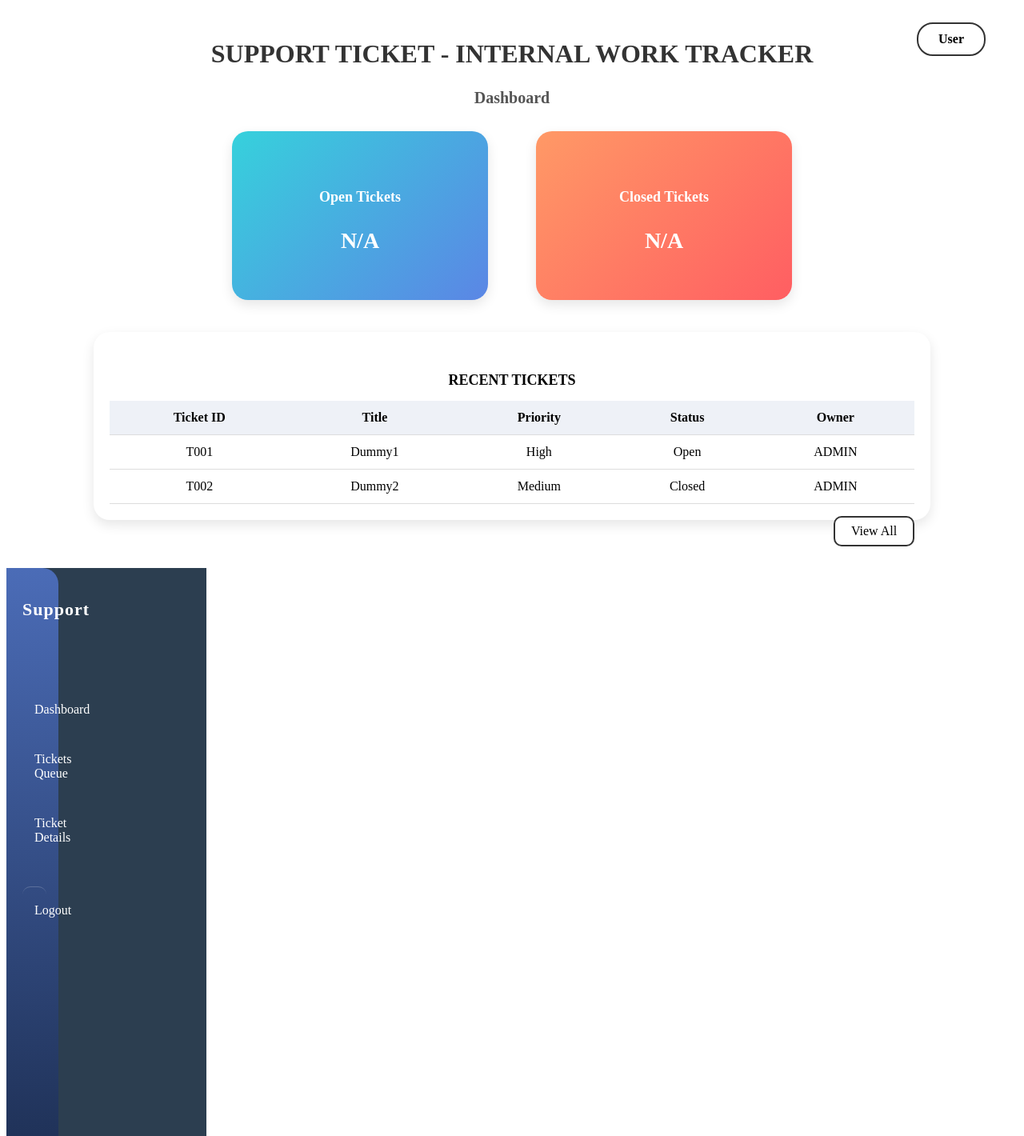
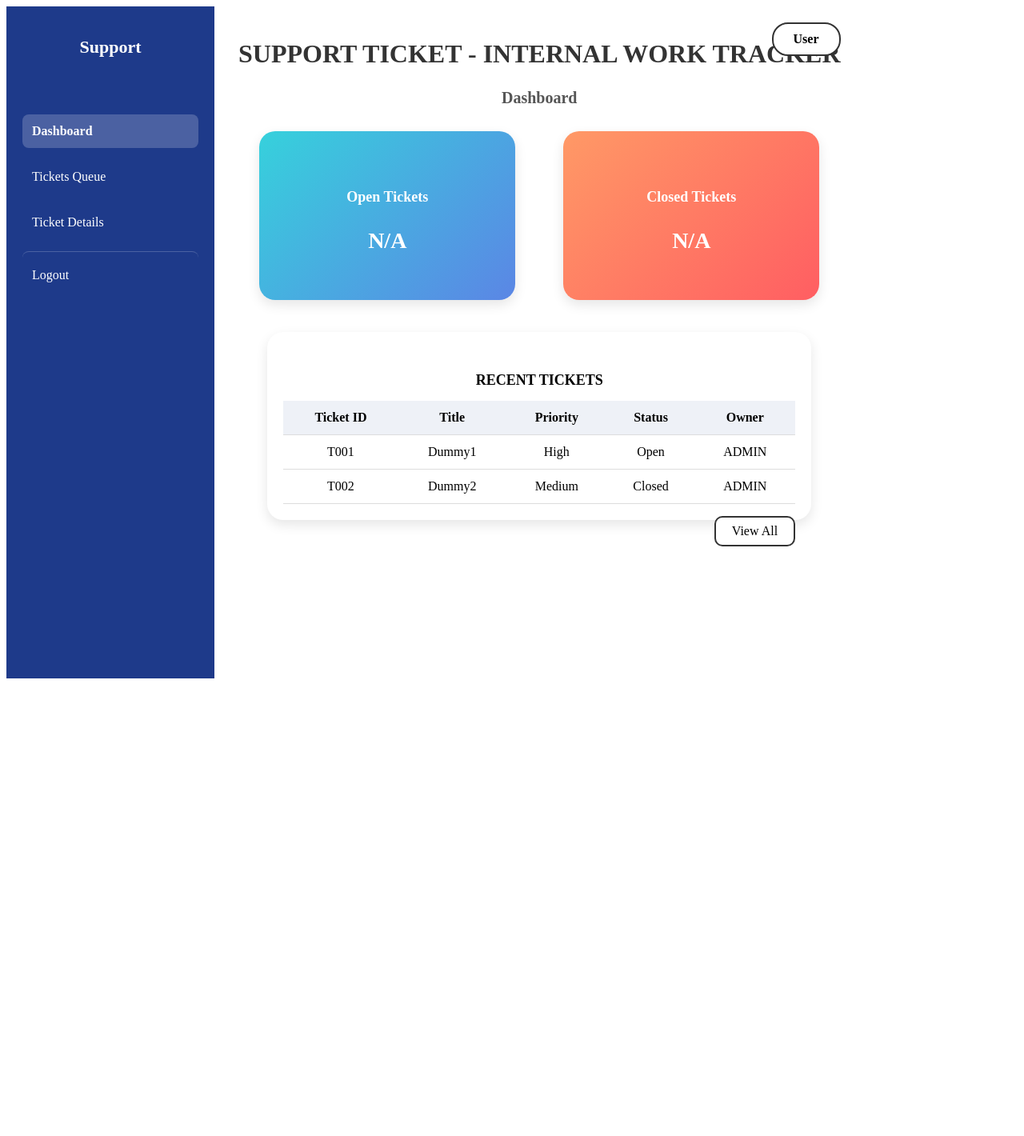
Before and after one commit to SIS-EBhogapurapu/Support-Ticket-and-Escalation-Board, an Angular app: page /users in a window 1280 px wide. Shown: the top 1420 px of the page at 80% size. After the commit the page ends 848 px from the top, so only its background shows below. Built offline with nearby package versions, Linux system fonts and the light colour scheme.

Commit message:
Changed UI of sidenavigation and added additional functionalities

```diff
--- a/src/app/sidebar/sidebar.css
+++ b/src/app/sidebar/sidebar.css
@@ -1,58 +1,54 @@
 /* Sidebar container */
 .sidebar {
-  width: 10%;
+  width: 220px;
   height: 100vh;
-  background: linear-gradient(180deg, #4b6cb7, #182848);
+  background: #1e3a8a;
   color: white;
   padding: 20px;
-  border-radius: 0 20px 20px 0;
-  margin: 0;
   display: flex;
   flex-direction: column;
-  gap:15px;
 }
 
-
-/* Logo / Title */
+/* Logo */
 .logo {
   text-align: center;
   margin-bottom: 40px;
   font-size: 22px;
   font-weight: bold;
-  letter-spacing: 1px;
 }
 
-/* Menu list */
+/* Menu */
 .menu {
   list-style: none;
   padding: 0;
 }
 
-/* Each item */
+/* Menu items */
 .menu-item {
-  margin: 20px 0;
-  padding: 12px 15px;
-  border-radius: 10px;
+  margin: 15px 0;
+  padding: 12px;
+  border-radius: 8px;
   cursor: pointer;
-  transition: 0.3s ease;
-  font-size: 16px;
+  color: white;
+  transition: all 0.3s ease;
 }
 
-/* Hover effect */
+/* ✅ Hover → fade (transparent effect) */
 .menu-item:hover {
-  background: rgba(255, 255, 255, 0.2);
+  background: rgba(255, 255, 255, 0.1);
+  opacity: 0.6;
 }
 
-/* Active menu item */
+/* ✅ Active item (NO white box) */
 .menu-item.active {
-  background: #ffffff;
-  color: #182848;
+  background: rgba(255, 255, 255, 0.2);
+  color: white;
   font-weight: bold;
 }
 
-/* Logout styling */
+/* Logout */
 .logout {
-  margin-top: 40px;
+  margin-top: auto;
+  padding-top: 20px;
   border-top: 1px solid rgba(255,255,255,0.2);
-  padding-top: 20px;
 }
--- a/src/app/sidebar/sidebar.html
+++ b/src/app/sidebar/sidebar.html
@@ -3,7 +3,7 @@
   <h2 class="logo">Support</h2>
 
   <ul class="menu">
-    <li class="menu-item" routerLink="/admin" routerLinkActive="active">
+    <li class="menu-item" routerLink="/users" routerLinkActive="active">
       Dashboard
     </li>
 
--- a/src/app/users/users.html
+++ b/src/app/users/users.html
@@ -1,3 +1,8 @@
+<div class="layout">
+  <div class="sidebar-container">
+    <app-sidebar></app-sidebar>
+  </div>
+
 <div class="main-container">
 
   <h1>SUPPORT TICKET - INTERNAL WORK TRACKER</h1>
@@ -56,10 +61,6 @@
 
 </div>
 
-<div class="layout">
-  <div class="sidebar-container">
-    <app-sidebar></app-sidebar>
-  </div>
 
   <div class="content-container">
     <router-outlet></router-outlet>
--- a/src/app/users/users.ts
+++ b/src/app/users/users.ts
@@ -5,7 +5,7 @@ import { Sidebar } from '../sidebar/sidebar';
 @Component({
   selector: 'app-users',
   standalone: true,
-  imports: [RouterModule, Sidebar],  //
+  imports: [RouterModule, Sidebar],
   templateUrl: './users.html',
   styleUrls: ['./users.css']
 })
```
